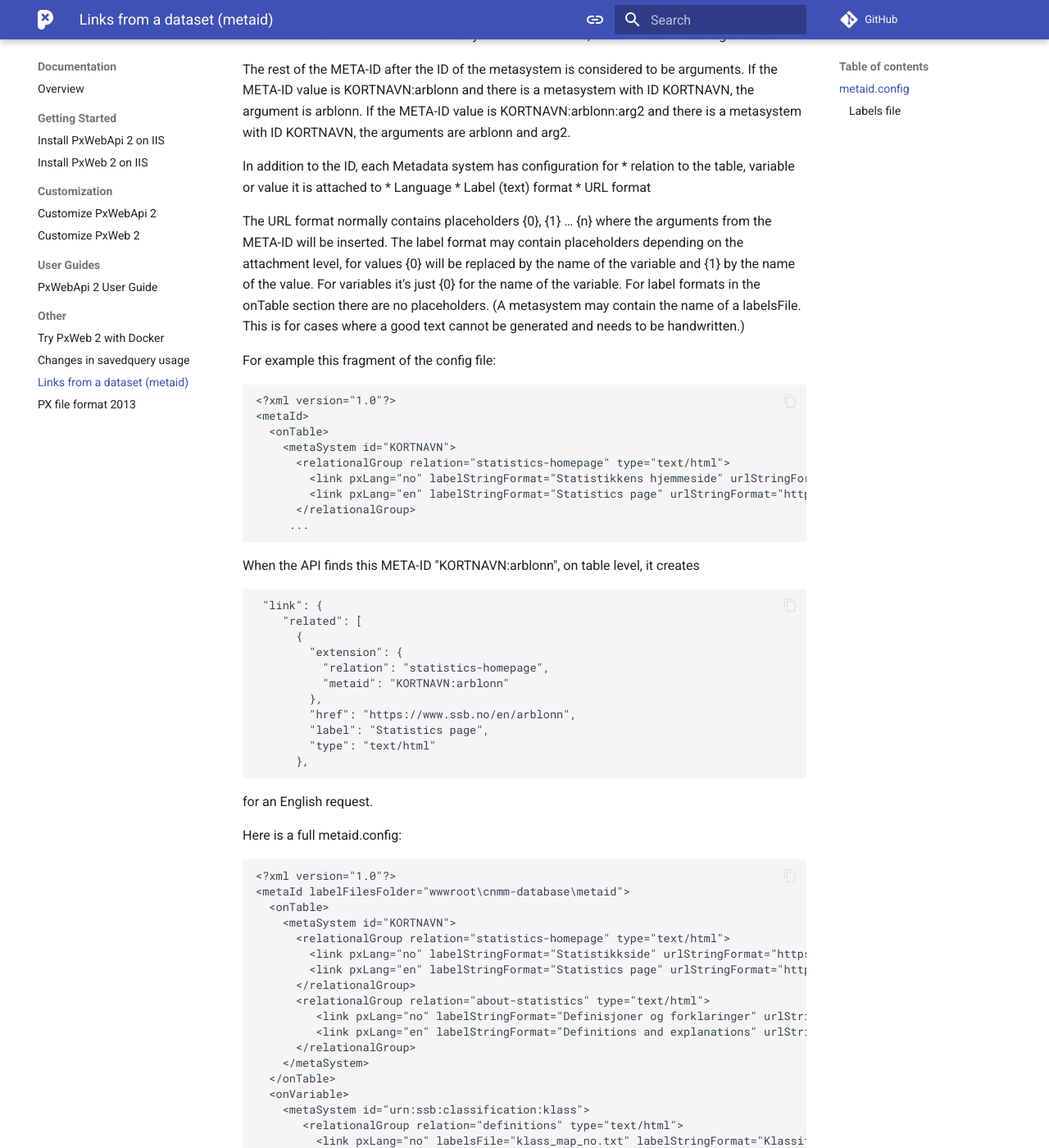
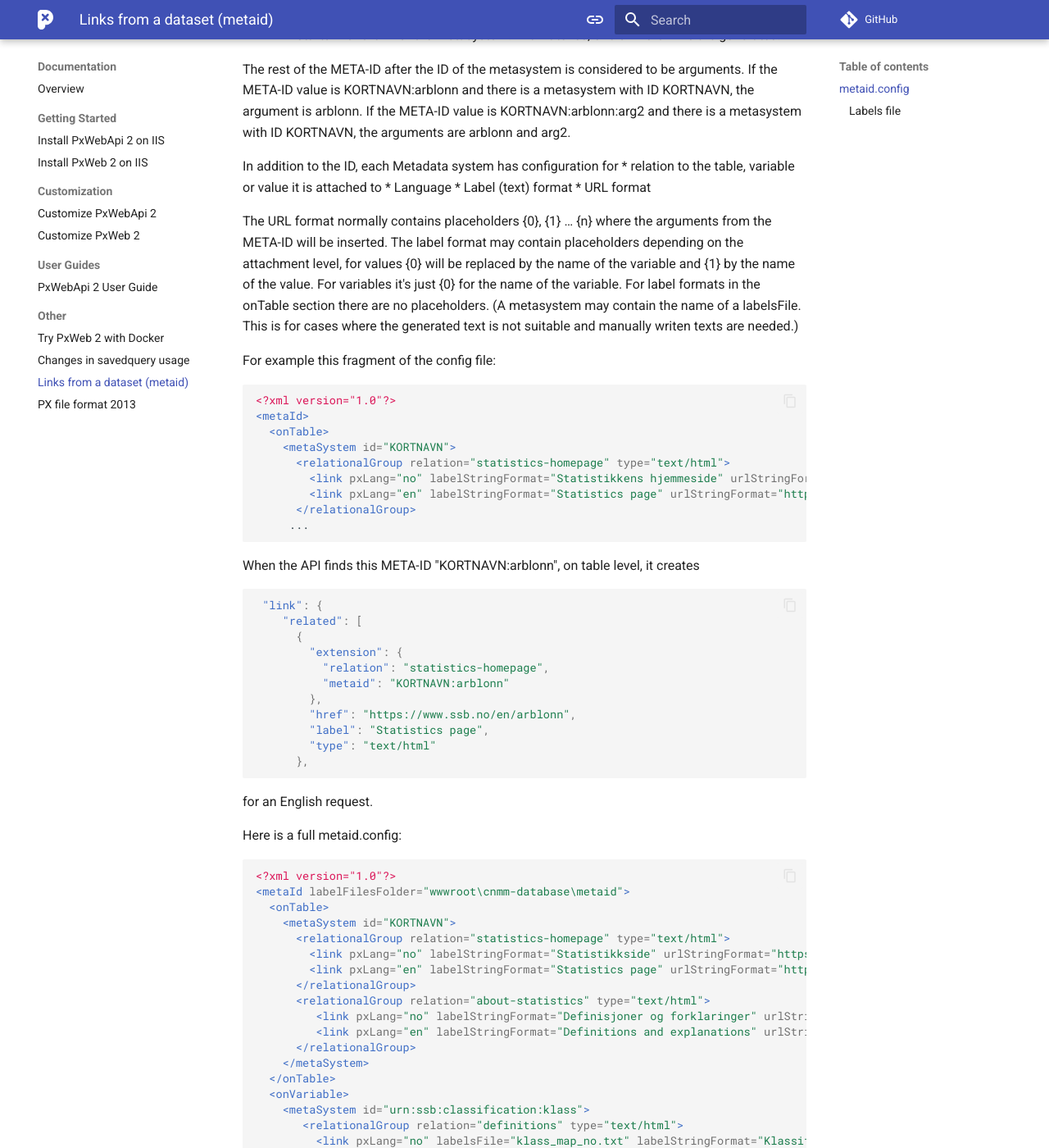
Before and after one commit to PxTools/pxtools.github.io, an MkDocs documentation site: the page built from docs/Other/metaid.md, in a window 1280 px wide and 1400 px high, scrolled down 1767 px. Shown: the whole window at 82% size. Built offline with MkDocs 1.6.1 and Material for MkDocs 9.7.7, drawn with Linux system fonts in a browser that asks for light colours; comment, search, counter and statistics services are not loaded; some of the changed text lies outside the part shown.

Commit message:
update from review

````diff
--- a/docs/Other/metaid.md
+++ b/docs/Other/metaid.md
@@ -8,7 +8,7 @@
 If you click on "Statistics page" you go to https://www.ssb.no/en/arblonn .
 The response from the API contains the following information for this link:
 
-```
+```json
  "link": {
     "related": [
       {
@@ -61,10 +61,10 @@
 The URL format normally contains placeholders {0}, {1} … {n} where the arguments from the META-ID will be inserted.
 The label format may contain placeholders depending on the attachment level, for values {0} will be replaced by the name of the variable and {1} by the name of the value.
 For variables it's just {0} for the name of the variable. For label formats in the onTable section there are no placeholders.
-(A metasystem may contain the name of a labelsFile. This is for cases where a good text cannot be generated and needs to be handwritten.)
+(A metasystem may contain the name of a labelsFile. This is for cases where the generated text is not suitable and  manually writen texts are needed.)
 
 For example this fragment of the config file:
-```
+```xml
 <?xml version="1.0"?>
 <metaId>
   <onTable>
@@ -78,7 +78,7 @@
 ```
 
 When the API finds this META-ID "KORTNAVN:arblonn", on table level, it creates
-```
+```json
  "link": {
     "related": [
       {
@@ -95,7 +95,7 @@
 
 
 Here is a full metaid.config:
-```
+```xml
 <?xml version="1.0"?>
 <metaId labelFilesFolder="wwwroot\cnmm-database\metaid">
   <onTable>
@@ -148,11 +148,11 @@
 * The last metaSystem on value does not use the name of the variable, only the name of the value.
 
 ### Labels file
-```
+```xml
 <metaId labelFilesFolder="wwwroot\cnmm-database\metaid">
 ```
 and
-```
+```xml
 <onVariable>
     <metaSystem id="urn:ssb:classification:klass">
        <relationalGroup relation="definitions" type="text/html">
````
